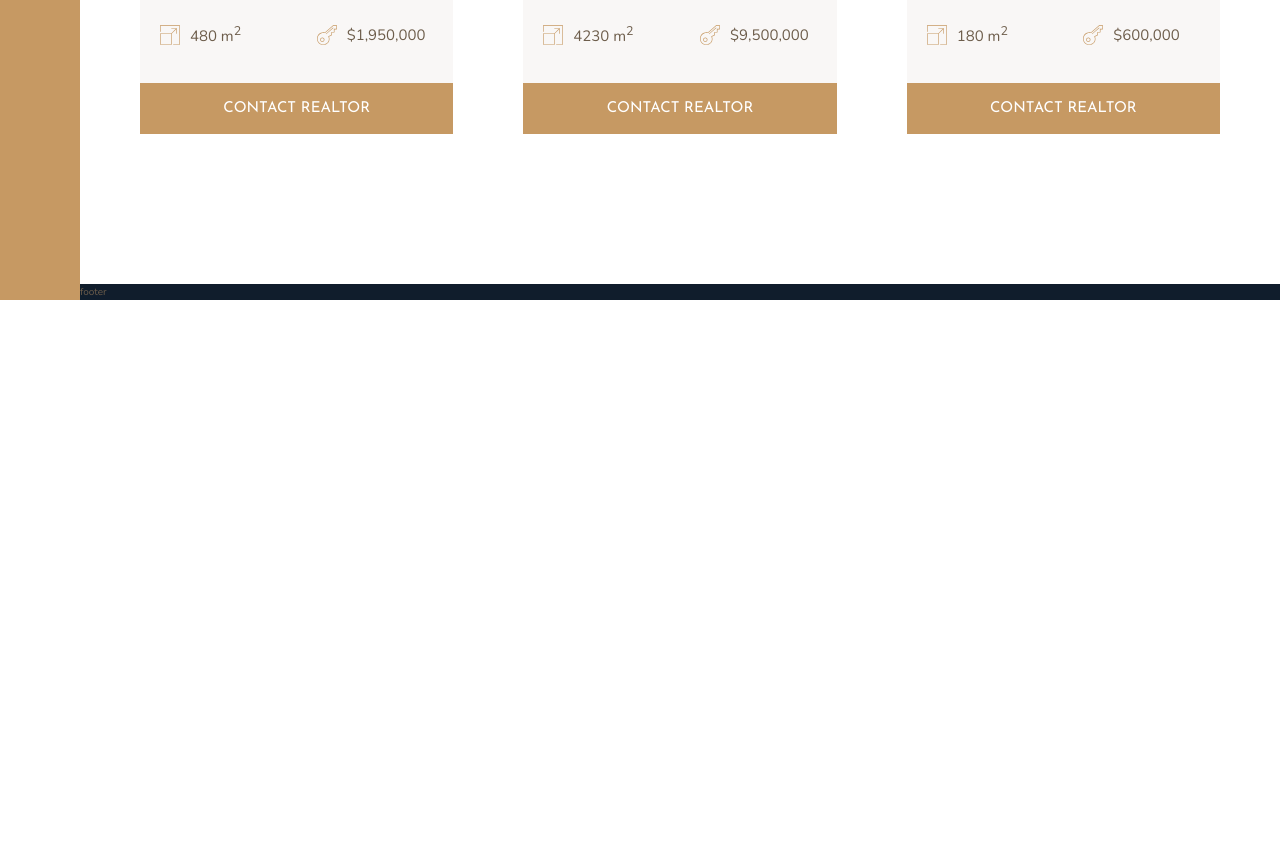
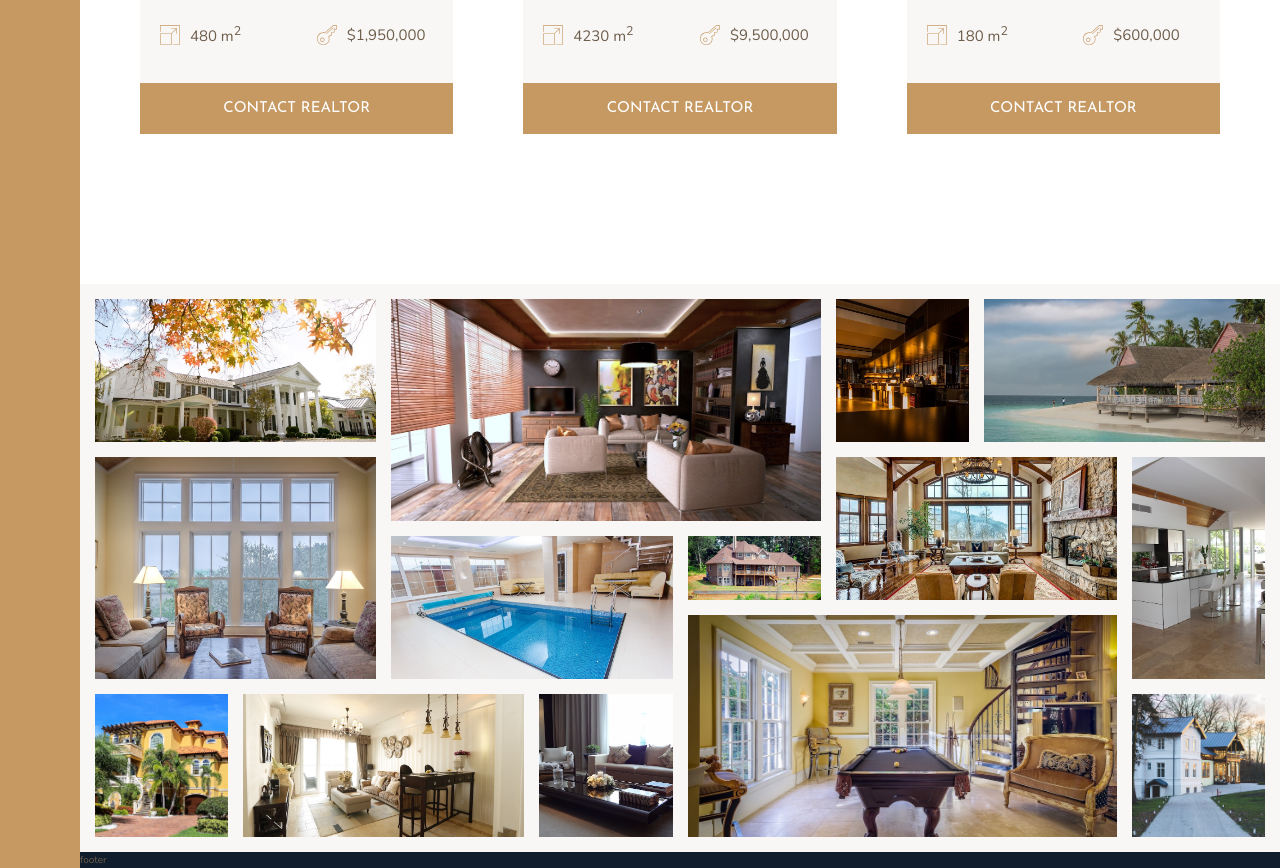
Before and after one commit to ur-git/nexter, a website: page index.html in a window 1280 px wide. Shown: the part 2788-3656 px from the top of the page. Before the commit the page ends 3088 px from the top, so only its background shows below. Drawn offline with nearby package versions, Linux system fonts and the light colour scheme.

Commit message:
gallery-section

```diff
--- a/index.html
+++ b/index.html
@@ -340,7 +340,48 @@
       </section>
 
       <section class="gallery">
-
+        <figure class="gallery__item gallery__item--1">
+          <img src="img/gal-1.jpeg" alt="Gallery image 1" class="gallery__img">
+        </figure>
+        <figure class="gallery__item gallery__item--2">
+          <img src="img/gal-2.jpeg" alt="Gallery image 2" class="gallery__img">
+        </figure>
+        <figure class="gallery__item gallery__item--3">
+          <img src="img/gal-3.jpeg" alt="Gallery image 3" class="gallery__img">
+        </figure>
+        <figure class="gallery__item gallery__item--4">
+          <img src="img/gal-4.jpeg" alt="Gallery image 4" class="gallery__img">
+        </figure>
+        <figure class="gallery__item gallery__item--5">
+          <img src="img/gal-5.jpeg" alt="Gallery image 5" class="gallery__img">
+        </figure>
+        <figure class="gallery__item gallery__item--6">
+          <img src="img/gal-6.jpeg" alt="Gallery image 6" class="gallery__img">
+        </figure>
+        <figure class="gallery__item gallery__item--7">
+          <img src="img/gal-7.jpeg" alt="Gallery image 7" class="gallery__img">
+        </figure>
+        <figure class="gallery__item gallery__item--8">
+          <img src="img/gal-8.jpeg" alt="Gallery image 8" class="gallery__img">
+        </figure>
+        <figure class="gallery__item gallery__item--9">
+          <img src="img/gal-9.jpeg" alt="Gallery image 9" class="gallery__img">
+        </figure>
+        <figure class="gallery__item gallery__item--10">
+          <img src="img/gal-10.jpeg" alt="Gallery image 10" class="gallery__img">
+        </figure>
+        <figure class="gallery__item gallery__item--11">
+          <img src="img/gal-11.jpeg" alt="Gallery image 11" class="gallery__img">
+        </figure>
+        <figure class="gallery__item gallery__item--12">
+          <img src="img/gal-12.jpeg" alt="Gallery image 12" class="gallery__img">
+        </figure>
+        <figure class="gallery__item gallery__item--13">
+          <img src="img/gal-13.jpeg" alt="Gallery image 13" class="gallery__img">
+        </figure>
+        <figure class="gallery__item gallery__item--14">
+          <img src="img/gal-14.jpeg" alt="Gallery image 14" class="gallery__img">
+        </figure>
       </section>
 
       <footer class="footer">
--- a/sass/_gallery.scss
+++ b/sass/_gallery.scss
@@ -1,10 +1,76 @@
 .gallery{
-  background-color: $color-grey-dark-1;
-
+  background-color: $color-grey-light-1;
   grid-column: full-start / full-end;
 
+  display: grid;
+  grid-template-columns: repeat(8, 1fr);
+  grid-template-rows: repeat(7, 5vw);
+  grid-gap: 1.5rem;
+  padding: 1.5rem;
+
   &__item{
+    &--1{
+      grid-column: 1/ span 2;
+      grid-row: 1/ span 2;
+    }
+    &--2{
+      grid-column: 3/ span 3;
+      grid-row: 1/ span 3;
+    }
+    &--3{
+      grid-column: 6/ span 1;
+      grid-row: 1/ span 2;
+    }
+    &--4{
+      grid-column: 7/ span 2;
+      grid-row: 1/ span 2;
+    }
+    &--5{
+      grid-column: 1/ span 2;
+      grid-row: 3/ span 3;
+    }
+    &--6{
+      grid-column: 3/ span 2;
+      grid-row: 4/ span 2;
+    }
+    &--7{
+      grid-column: 5/ span 1;
+      grid-row: 4/ span 1;
+    }
+    &--8{
+      grid-column: 6/ span 2;
+      grid-row: 3/ span 2;
+    }
+    &--9{
+      grid-column: 8/ span 1;
+      grid-row: 3/ span 3;
+    }
+    &--10{
+      grid-column: 1/ span 1;
+      grid-row: 6/ span 2;
+    }
+    &--11{
+      grid-column: 2/ span 2;
+      grid-row: 6/ span 2;
+    }
+    &--12{
+      grid-column: 4/ span 1;
+      grid-row: 6/ span 2;
+    }
+    &--13{
+      grid-column: 5/ span 3;
+      grid-row: 5/ span 3;
+    }
+    &--14{
+      grid-column: 8/ span 1;
+      grid-row: 6/ span 2;
+    }
 
   }
-  &__img{}
+  &__img{
+    width: 100%;
+    height: 100%;
+    object-fit: cover;
+    display: block;
+  }
 }
```
Also changed, not shown: css/style.css.
